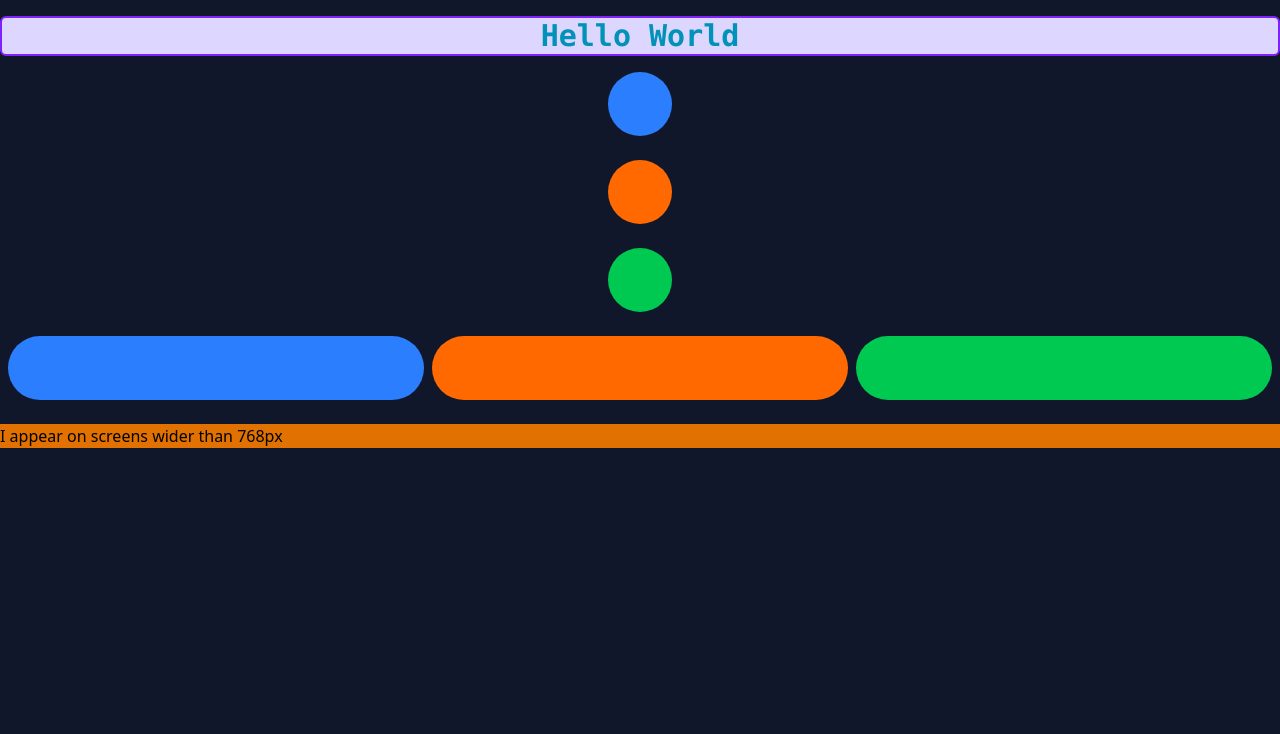
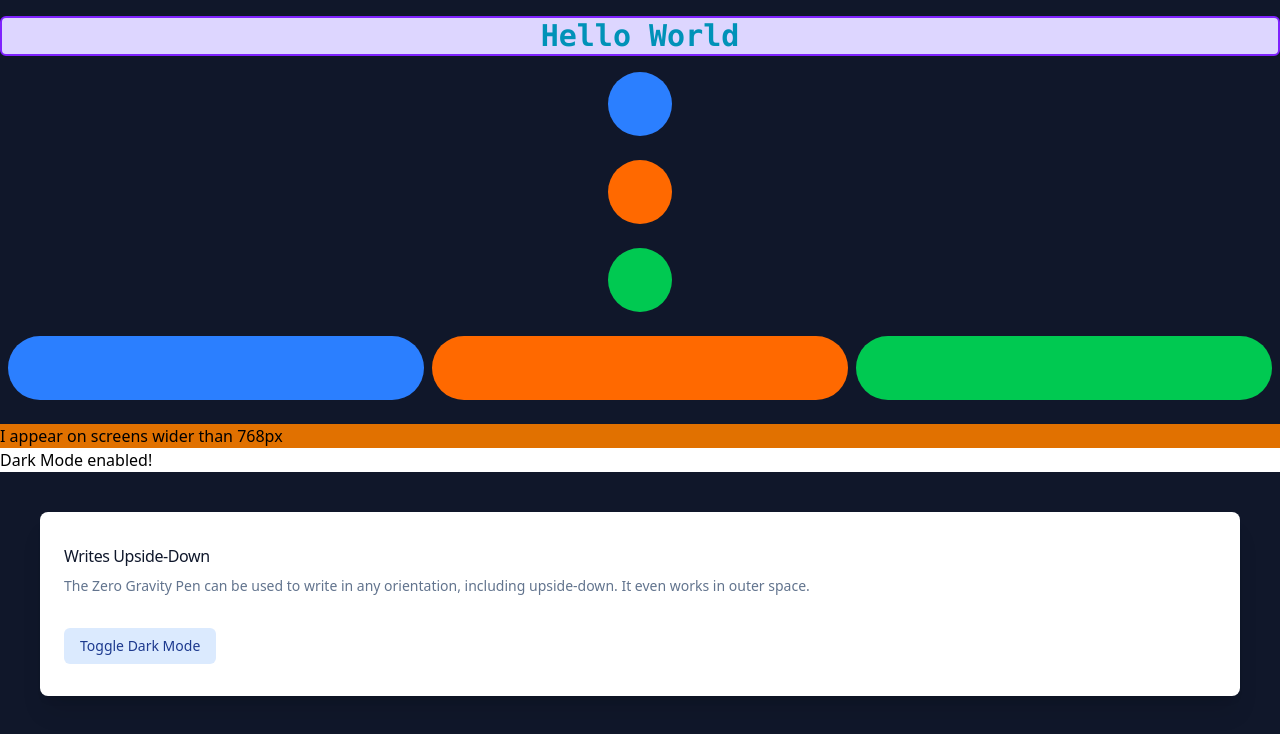
Before and after one commit to TangXianSheng6322/tailwind_tutorial, an Angular app: page / in a window 1280 px wide. Shown: the top 734 px of the page. Built offline with nearby package versions, Linux system fonts and the light colour scheme.

Commit message:
Dark Mode

```diff
--- a/src/app/app.component.html
+++ b/src/app/app.component.html
@@ -21,5 +21,42 @@
 <div class="sm:bg-amber-500 md:bg-amber-600 mt-6">
   <p class="max-sm:text-white">I appear on screens wider than 768px</p>
 </div>
+<div class="bg-white text-black dark:bg-black dark:text-white">
+  Dark Mode enabled!
+</div>
 
+<div
+  class="rounded-lg m-10 bg-white px-6 py-8 shadow-xl ring-1 ring-slate-900/5 dark:bg-black"
+>
+  <h3
+    class="text-slate-900 dark:text-base font-medium tracking-tight dark:text-white"
+  >
+    Writes Upside-Down
+  </h3>
+  <p class="mt-2 text-sm text-slate-500 dark:text-blue-100">
+    The Zero Gravity Pen can be used to write in any orientation, including
+    upside-down. It even works in outer space.
+  </p>
+  <button
+    id="toggleDark"
+    class="text-blue-900 bg-blue-100 mt-8 rounded-md px-4 py-2 text-sm font-medium"
+    onclick="document.body.classList.toggle('dark')"
+  >
+    Toggle Dark Mode
+  </button>
+</div>
+
+<script type="text/javascript">
+  document.addEventListener("DOMContentLoaded", () => {
+    const toggleDark = document.getElementById("toggleDark");
+    toggleDark.addEventListener("click", function () {
+      if (document.documentElement.classList.includes("dark")) {
+        document.documentElement.classList.remove("dark");
+      } else {
+        document.documentElement.classList.add("dark");
+      }
+      alert("click!");
+    });
+  });
+</script>
 <router-outlet />
--- a/src/styles.css
+++ b/src/styles.css
@@ -1,5 +1,6 @@
 /* You can add global styles to this file, and also import other style files */
 @import "tailwindcss";
+@custom-variant dark (&: where(.dark, .dark *));
 body {
   background-color: #10172a;
 }
```
